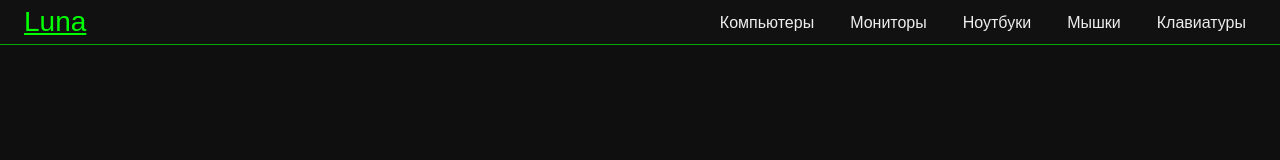
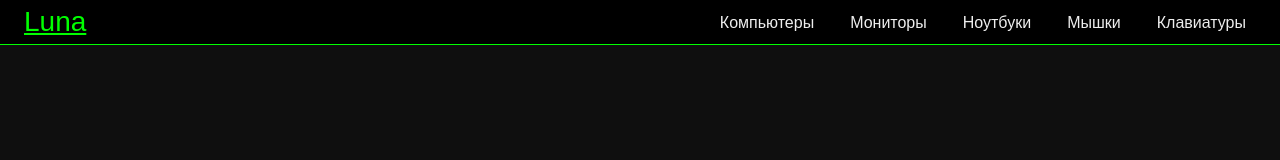
Before and after one commit to Jeremy173/luna1, a plain HTML site: page index.html in a window 1280 px wide. Drawn offline with Linux system fonts and the light colour scheme; a web font is replaced by a local one.

Commit message:
Update index.html

```diff
--- a/index.html
+++ b/index.html
@@ -18,12 +18,12 @@
     .header {
       position: sticky;
       top: 0;
-      background: #111;
+      background: #000;
       padding: 4px 24px;
       display: flex;
       justify-content: space-between;
       align-items: center;
-      border-bottom: 1px solid #0a0;
+      border-bottom: 1px solid #0f0;
       z-index: 999;
     }
 
```
